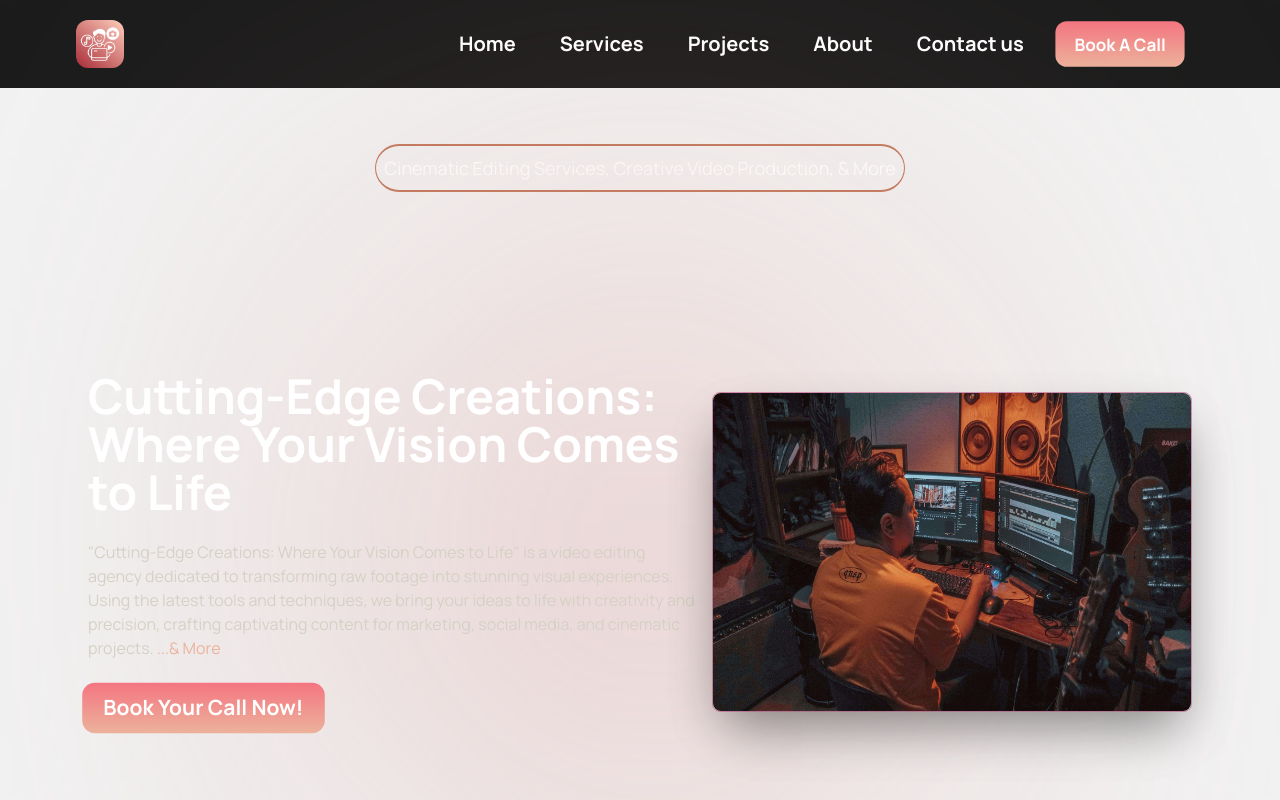
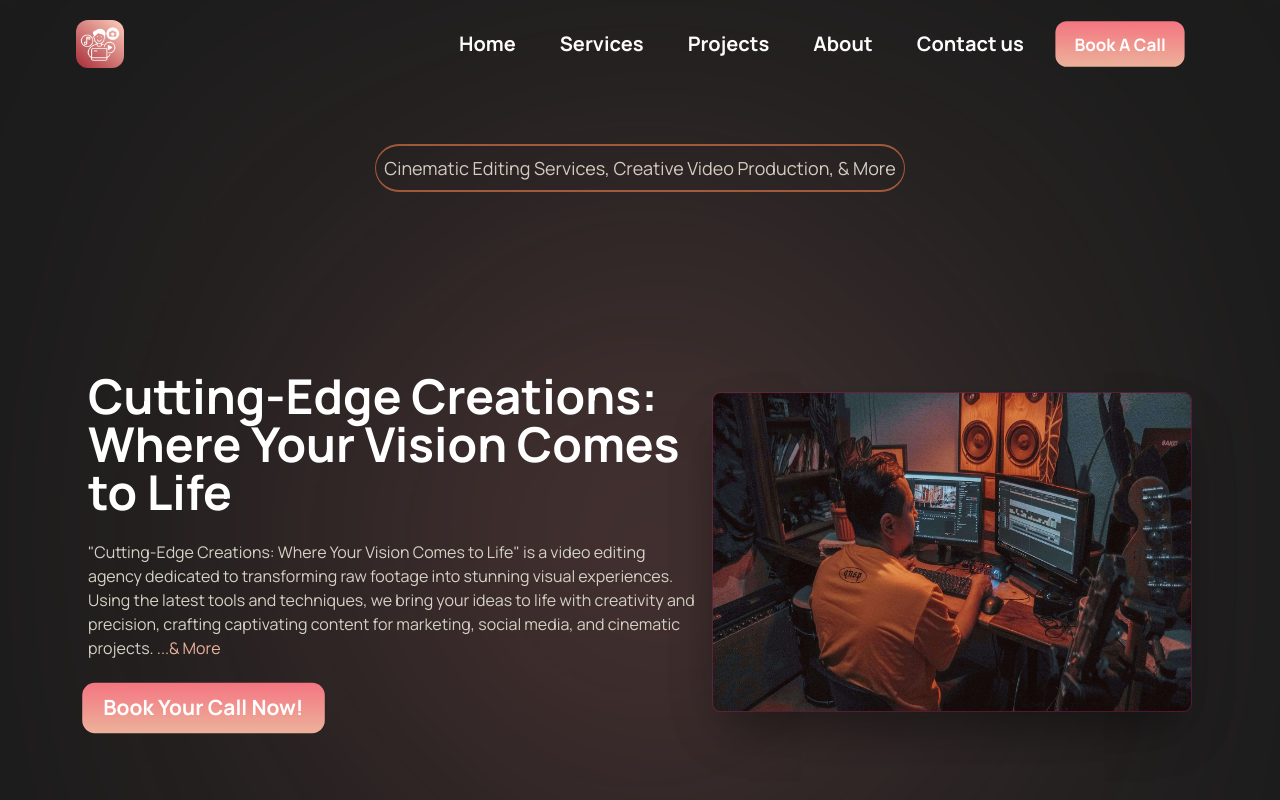
Before and after one commit to rakib00-dev/mr-imadguengi-portfolio-website, a React (Vite) app: page / in a window 1280 px wide. Shown: the top 800 px of the page. Built offline with nearby package versions, Linux system fonts and the light colour scheme.

Commit message:
updated the header section

```diff
--- a/src/components/Header.jsx
+++ b/src/components/Header.jsx
@@ -3,7 +3,7 @@ import { motion } from 'motion/react';
 
 const Header = () => {
   return (
-    <div className="hero bg-base-200 min-h-screen relative ">
+    <div className="hero min-h-screen relative bg-[#1c1c1c] *:text-[#d5d1c5]">
       <motion.div
         initial={{ y: -100, opacity: 0 }}
         animate={{ y: 0, opacity: 1 }}
@@ -60,7 +60,7 @@ const Header = () => {
           <h1 className="text-2xl font-bold text-white leading-tight lg:text-5xl">
             Cutting-Edge Creations: Where Your Vision Comes to Life
           </h1>
-          <p className="py-6">
+          <p className="py-6 text-[#d5d1c5]">
             "Cutting-Edge Creations: Where Your Vision Comes to Life" is a video
             editing agency dedicated to transforming raw footage into stunning
             visual experiences. Using the latest tools and techniques, we bring
```
